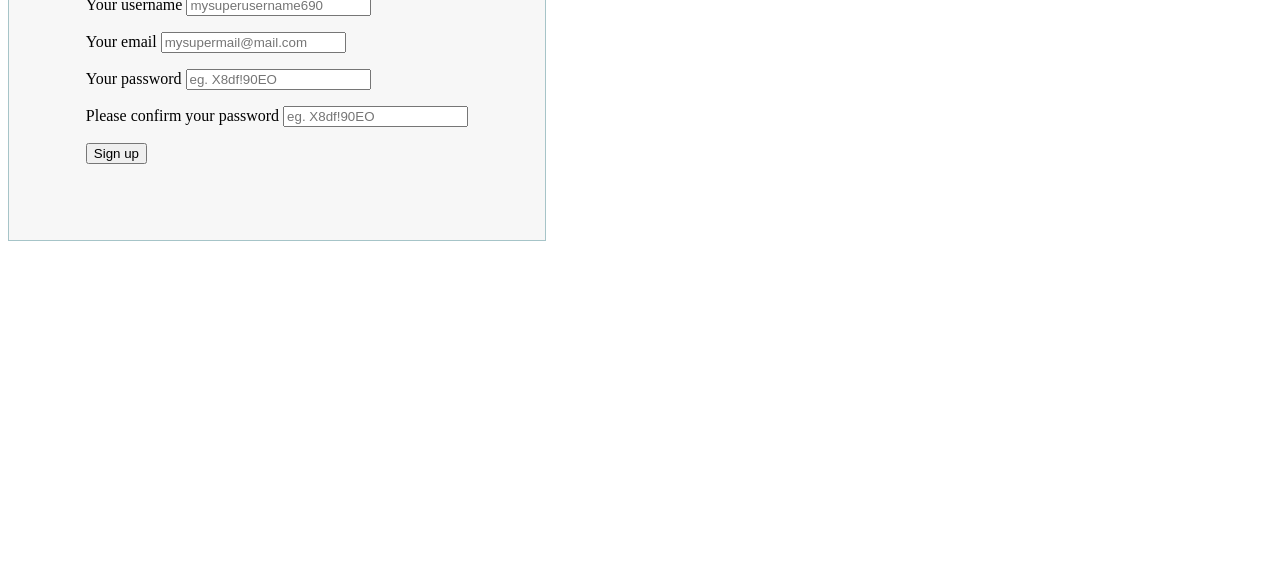
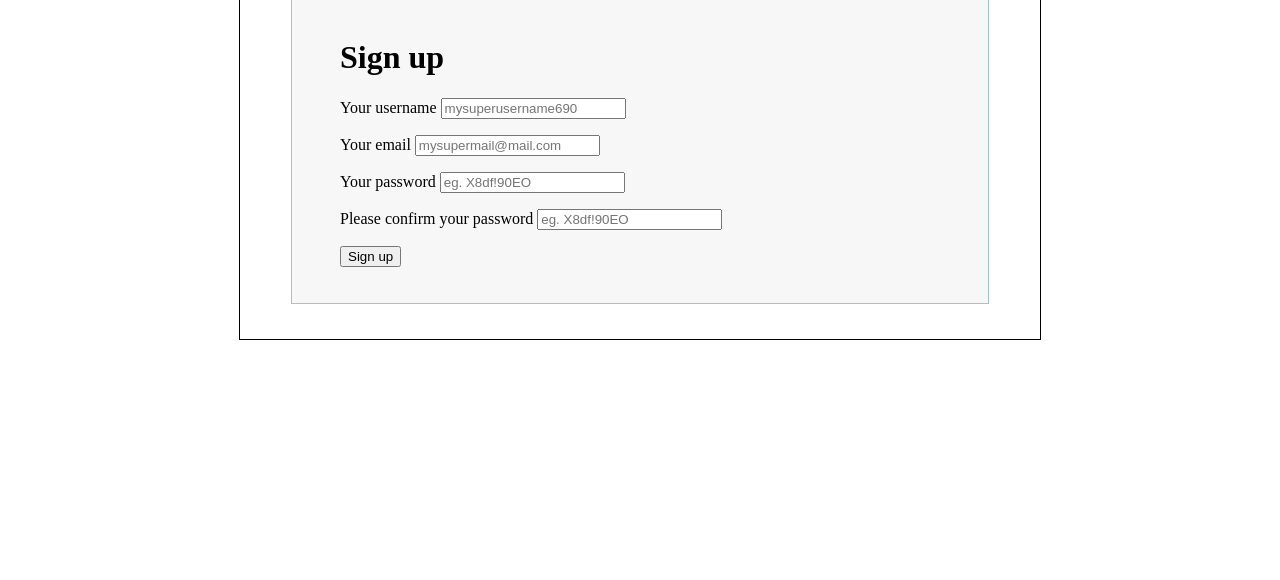
Before and after one commit to ArtemKvitko/new_shop, a PHP site: page /index.php?page=regUser in a window 1280 px wide. Shown: the part 191-771 px from the top of the page. Run offline with PHP 8.4, Linux system fonts and the light colour scheme.

Commit message:
creating class products. Fixing design maket

```diff
--- a/authorizationForm.php
+++ b/authorizationForm.php
@@ -3,11 +3,11 @@
 
 if(!isset($_SESSION['user'])) {
     echo '
-<form method="post" id="nouser" action="index.php">
+<div id="nouser"><form method="post" action="index.php">
 <label>e - mail: &nbsp;  </label> <input name="email" type="text" ><br>
 <label>Password</label> <input name="password" type="password" ><br>
 <input name="login" type="submit" value="LogIn" id="login"> or <a href="index.php?page=regUser"> Sing Up </a>
-</form> ';
+</form> </div>' ;
 
 
 if (isset($_POST['login'])) {
--- /dev/null
+++ b/class.Products.inc.php
@@ -0,0 +1 @@
+<?php
--- a/css/style.css
+++ b/css/style.css
@@ -1,15 +1,67 @@
 #register{
 
-position: absolute;
 
 
-	padding: 18px 6% 60px 6%;
-	margin: 0 0 35px 0;
-	background: rgb(247, 247, 247);
-	border: 1px solid rgba(147, 184, 189,0.8);
-	}
+padding: 18px 6% 20px 6%;
+margin: 0 0 35px 0;
+background: rgb(247, 247, 247);
+border: 1px solid rgba(147, 184, 189,0.8);
+    width: 600px;
+    margin-left: auto;
+    margin-right: auto;
+}
 
 
 #err{
-	color: red;
+color: red;
 }
+
+#bucket{
+float: right;
+margin: 1px;
+
+}
+
+#reguser{
+	float: left;
+}
+
+
+#top{
+    background: url(../img/top.jpg) no-repeat center;
+    height: 181px;
+    margin-left: auto;
+    margin-right: auto;
+    width: 800px;
+}
+#main{
+    height: auto;
+    margin-left: auto;
+    margin-right: auto;
+    width: 800px;
+    border-width: 1px;
+    border-style: solid;
+}
+
+
+#logo{
+    width: 30%;
+    margin-left: auto;
+    margin-right: auto;
+    height: 1px;
+}
+#logotip{
+    height: 45px;
+}
+
+#nouser{
+
+
+position: relative;
+    top: 100px;
+
+}
+
+#clr{
+    clear: both;
+}
--- a/index.php
+++ b/index.php
@@ -14,21 +14,37 @@ function __autoload($class){
 
 
 
+echo '<div id="main"><div id="top">
+<div id="logo"><a href="index.php"><img src="img/logo.png" id="logotip" ></a> </div>
+';
+require_once 'authorizationForm.php';
+echo '</div>';
 
-require_once 'authorizationForm.php';
+echo '   <div id="navigation"> ';
+
+        $db = new Db();
 
 
+
+ echo '   </div> ';
+
 if (isset($_GET['page'])) {
-    if ($_GET['page']=='regUser'){
 
-       require_once('registrationForm.php');
+    switch ($_GET['page']) {
+        case 'regUser':
+            require_once('registrationForm.php');
+            break;
+        case 'logOut':
+            session_destroy();
+            header('Refresh: 0; url=index.php');
+            break;
+        case 2:
+            echo "i равно 2";
+            break;
     }
 
-    if ($_GET['page']=='logOut'){
-        session_destroy();
-        header('Refresh: 0; url=index.php');
 
-    }
+
 }
 
 
@@ -37,7 +53,7 @@ if (isset($_GET['page'])) {
 
 ?>
 
-
+</div>
 
 
 
--- a/registrationForm.php
+++ b/registrationForm.php
@@ -2,13 +2,7 @@
 <head>
     <meta charset="UTF-8" />
     <title>Registration Form</title>
-    <meta name="viewport" content="width=device-width, initial-scale=1.0">
-    <meta name="description" content="Login and Registration Form with HTML5 and CSS3" />
-    <meta name="keywords" content="html5, css3, form, switch, animation, :target, pseudo-class" />
-    <meta name="author" content="Codrops" />
-    <link rel="shortcut icon" href="../favicon.ico">
-    <link rel="stylesheet" type="text/css" href="css/demo.css" />
-    <link rel="stylesheet" type="text/css" href="css/regs.css" />
+
 
 </head>
 <body>
```
